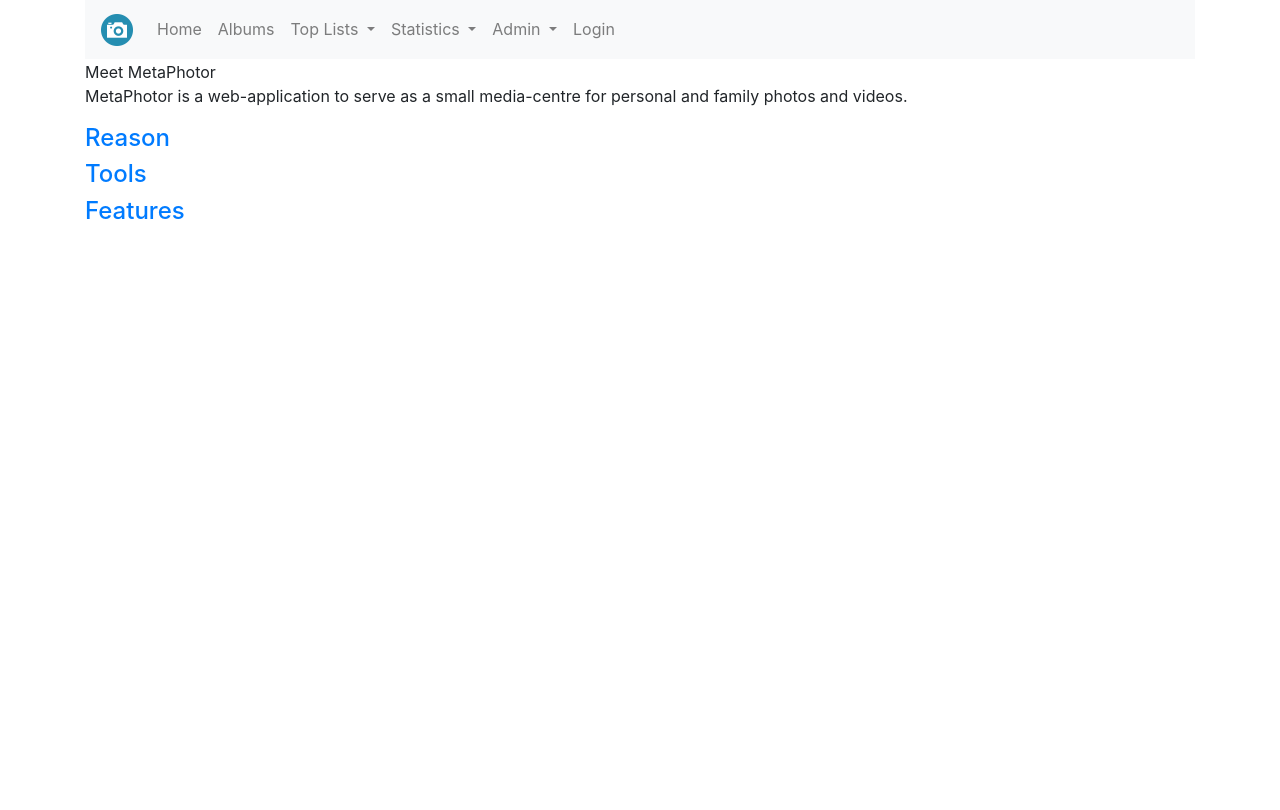
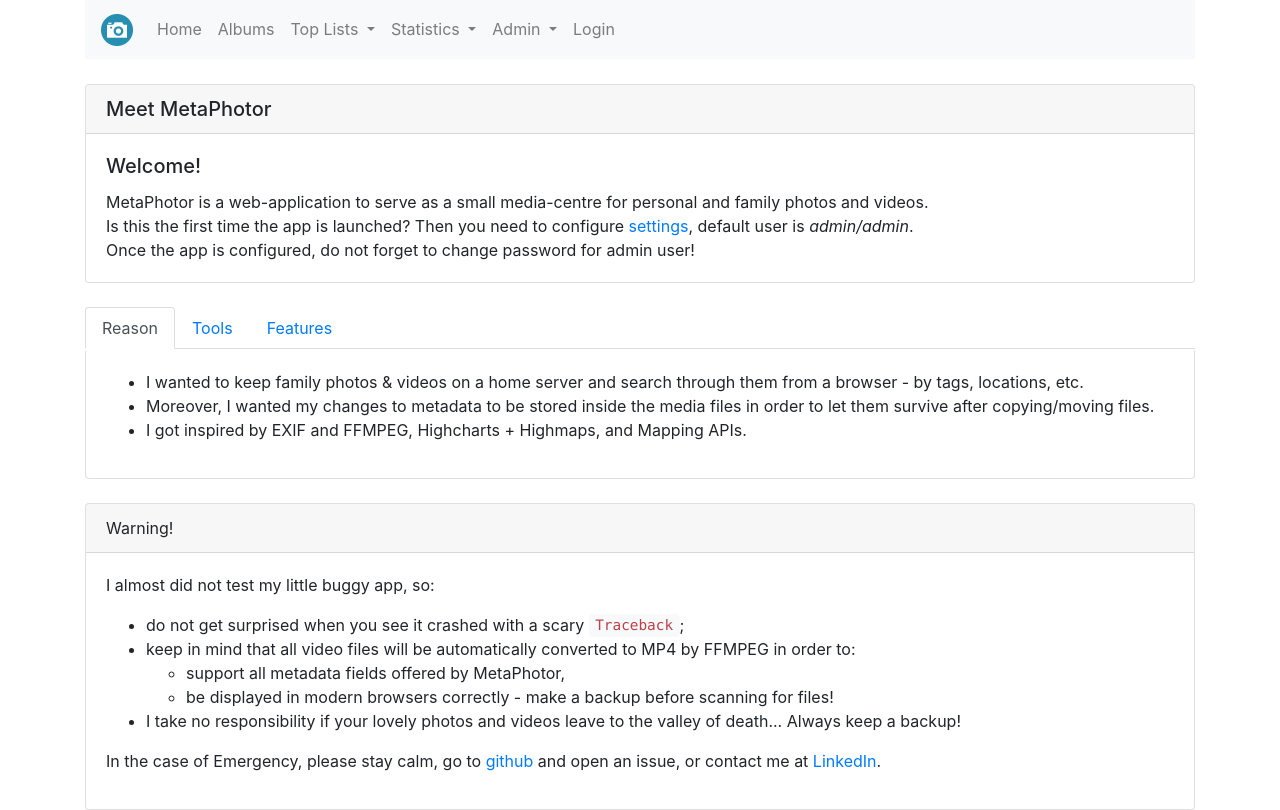
Before and after one commit to nsavelyeva/metaphotor, a Flask app: page / in a window 1280 px wide. Before the commit the page ends 219 px from the top, so only its background shows below. Run offline with Flask 2, Linux system fonts and the light colour scheme; some libraries are stand-ins or nearby versions.

Commit message:
Updated app description in README and HTML template

```diff
--- a/app/templates/home.html
+++ b/app/templates/home.html
@@ -2,88 +2,128 @@
 
 {% block content %}
 
-<div class="panel panel-info">
-    <div class="panel-heading">Meet MetaPhotor</div>
-    <div class="panel-body">
-        <p>MetaPhotor is a web-application to serve as a small media-centre for personal and family photos and videos.</p>
+<br>
+
+<div class="card">
+	<h5 class="card-header">Meet MetaPhotor</h5>
+	<div class="card-body">
+		<h5 class="card-title">Welcome!</h5>
+		<p class="card-text">
+			MetaPhotor is a web-application to serve as a small media-centre for personal and family photos and videos.
+			<br>Is this the first time the app is launched? Then you need to configure <a href="/settings">settings</a>, default user is <i>admin/admin</i>.
+			<br>Once the app is configured, do not forget to change password for admin user!
+		</p>
 	</div>
 </div>
 
-<div class="panel-group" id="accordion" role="tablist" aria-multiselectable="true">
-  <div class="panel panel-default">
-    <div class="panel-heading" role="tab" id="headingZero">
-      <h4 class="panel-title">
-        <a role="button" data-toggle="collapse" data-parent="#accordion" href="#collapseZero" aria-expanded="true" aria-controls="collapseZero">
-          Reason
-        </a>
-      </h4>
+<br>
+
+<nav>
+	<div class="nav nav-tabs" id="nav-tab" role="tablist">
+		<a class="nav-item nav-link active" id="nav-reason-tab" data-toggle="tab" href="#nav-home" role="tab" aria-controls="nav-home" aria-selected="true">Reason</a>
+		<a class="nav-item nav-link" id="nav-tools-tab" data-toggle="tab" href="#nav-profile" role="tab" aria-controls="nav-profile" aria-selected="false">Tools</a>
+		<a class="nav-item nav-link" id="nav-features-tab" data-toggle="tab" href="#nav-contact" role="tab" aria-controls="nav-contact" aria-selected="false">Features</a>
 	</div>
-    <div id="collapseZero" class="panel-collapse collapse in" role="tabpanel" aria-labelledby="headingZero">
-      <div class="panel-body">
+</nav>
+
+<div class="tab-content" id="nav-tabContent">
+	<div class="tab-pane fade show active" id="nav-home" role="tabpanel" aria-labelledby="nav-home-tab">
+		<div class="card" style="border-top:1px solid white">
+			<div class="card-body">
 				<ul>
 					<li>I wanted to keep family photos & videos on a home server and search through them from a browser - by tags, locations, etc.</li>
-              <li>Moreover, I wanted my metadata changes to metadata to be stored inside the media files in order to let them survive after copying/moving files.</li>
+					<li>Moreover, I wanted my changes to metadata to be stored inside the media files in order to let them survive after copying/moving files.</li>
 					<li>I got inspired by EXIF and FFMPEG, Highcharts + Highmaps, and Mapping APIs.</li>
 				</ul>
 			</div>
 		</div>
 	</div>
-  <div class="panel panel-default">
-    <div class="panel-heading" role="tab" id="headingOne">
-      <h4 class="panel-title">
-        <a role="button" data-toggle="collapse" data-parent="#accordion" href="#collapseOne" aria-expanded="false" aria-controls="collapseOne">
-          Tools
-        </a>
-      </h4>
-    </div>
-    <div id="collapseOne" class="panel-collapse collapse" role="tabpanel" aria-labelledby="headingOne">
-      <div class="panel-body">
+
+	<div class="tab-pane fade" id="nav-profile" role="tabpanel" aria-labelledby="nav-profile-tab">
+		<div class="card" style="border-top:1px solid white">
+			<div class="card-body">
 				<ul>
-              <li>Back-end: Flask microframework on the top of Python 3, modules geopy, PIL & piexif, multiprocessing.dummy for threading, argparse & logging.</li>
-              <li>Database: SQLite (which is inbuilt in Python) + SQLAlchemy</li>
-              <li>Front-end: Bootstrap + jQuery + Font Awesome + higcharts & highmaps. All from CDN.</li>
+					<li>Back-end: Flask microframework on the top of Python 3, modules geopy, PIL & piexif, ffmpy (requires FFMPEG executables), multiprocessing.dummy for threading, argparse & logging.</li>
+					<li>Database: SQLite (which is inbuilt in Python) + SQLAlchemy.</li>
+					<li>Front-end: Bootstrap + jQuery + Font Awesome + higcharts & highmaps. All js/css are downloaded but you can adjust links to use CDN.</li>
 				</ul>
 			</div>
 		</div>
 	</div>
-  <div class="panel panel-default">
-    <div class="panel-heading" role="tab" id="headingTwo">
-      <h4 class="panel-title">
-        <a class="collapsed" role="button" data-toggle="collapse" data-parent="#accordion" href="#collapseTwo" aria-expanded="true" aria-controls="collapseTwo">
-          Features
-        </a>
-      </h4>
-    </div>
-    <div id="collapseTwo" class="panel-collapse collapse in" role="tabpanel" aria-labelledby="headingTwo">
-      <div class="panel-body">
+
+	<div class="tab-pane fade" id="nav-contact" role="tabpanel" aria-labelledby="nav-contact-tab">
+		<div class="card" style="border-top:1px solid white">
+			<div class="card-body">
 				<ul>
-              <li>Discover photo and video files on the local storage and display the ongoing scan progress.</li>
-              <li>Sophisticated search for media files based on their metadata - with tags autocompletion support.</li>
+					<li>Discover photo and video files on the local storage and display the ongoing scan progress.
+						Note: video will be forcibly converted to MP4.</li>
+					<li>Sophisticated search for media files in the database based on their metadata - by tags/year/location/... .</li>
 					<li>Read/Modify metadata inside photo and video files.</li>
+					<li>Compare metadata stored in the database and metadata stored inside media files.</li>
 					<li>Statistics in the form of pie charts and histograms.</li>
-              <li>Geo positioning of a photo/video on the map.</li>
+					<li>Geo positioning of a photo/video on the world map including indication of snapshots count per country.</li>
 					<li>Ownership support for media files:
 						<ul>
-                      <li>scanned files are considered as common for all users including anonymous;</li>
-                      <li>uploaded files are considered as owned by an (authenticated) uploader.</li>
+							<li>scanned files are considered as public;</li>
+							<li>ownership of any file can be changed any time by any authorized user.</li>
 						</ul>
 					</li>
 					<li>Listing media files:
 						<ul>
 							<li>pagination;</li>
-                      <li>carousel, thumbnails and table views;</li>
-                      <li>pop-10: popular (most visited) media files;</li>
-                      <li>new-10: last created media files;</li>
-                      <li>fresh-10: last updated media files;</li>
-                      <li>lov-10: favourite media files (owned & popular).</li>
+							<li>gallery, tiles and list views;</li>
+							<li>Top-10 lists: most visited, last created/updated files, etc.</li>
+							<li>Mix-100 list: videos and photos selected randlomly.</li>
 						</ul>
 					</li>
 					<li>Besides MediaFiles, support of CRUD-operations for Locations, Users, Tags.</li>
-              <li>Web interface to manage application settings.</li>
+					<li>Simplified adding location by city, i.e. coordinates, country and country code are automatically detected by city name.</li>
+					<li>Web interface to view/modify application settings.</li>
 					<li>Support options to launch MetaPhotor from command line and application logging.</li>
+					<li>User authentication to support files ownership and restrictions to view non-public pages. Note: you can start using the app as user admin/admin.</li>
 				</ul>
 			</div>
 		</div>
 	</div>
 </div>
+
+<br>
+
+<div class="card">
+	<div class="card-header">Warning!</div>
+	<div class="card-body">
+		<p>I almost did not test my little buggy app, so:</p>
+		<ul>
+			<li>do not get surprised when you see it crashed with a scary <code>Traceback</code>;</li>
+			<li>keep in mind that all video files will be automatically converted to MP4 by FFMPEG in order to:
+				<ul>
+					<li>support all metadata fields offered by MetaPhotor,</li>
+					<li>be displayed in modern browsers correctly - make a backup before scanning for files!</li>
+				</ul>
+			</li>
+			<li>I take no responsibility if your lovely photos and videos leave to the valley of death... Always keep a backup!</li>
+		</ul>
+		<p>In the case of Emergency, please stay calm, go to <a href="https://github.com/nsavelyeva/metaphotor" target="_blank">github</a> and open an issue,
+			or contact me at <a href="https://www.linkedin.com/in/natallia-savelyeva-15407a12a/" target="_blank">LinkedIn</a>.
+		</p>
+	</div>
+</div>
+
+<script>
+	$('#nav-reason-tab a').on('click', function (e) {
+		e.preventDefault()
+		$(this).tab('show')
+	})
+
+	$('#nav-tools-tab a').on('click', function (e) {
+		e.preventDefault()
+		$(this).tab('show')
+	})
+
+	$('#nav-features-tab a').on('click', function (e) {
+		e.preventDefault()
+		$(this).tab('show')
+	})
+</script>
+
 {% endblock %}
```
Also changed, not shown: 1 other file. Lines whose indentation alone changed are shown as unchanged.
